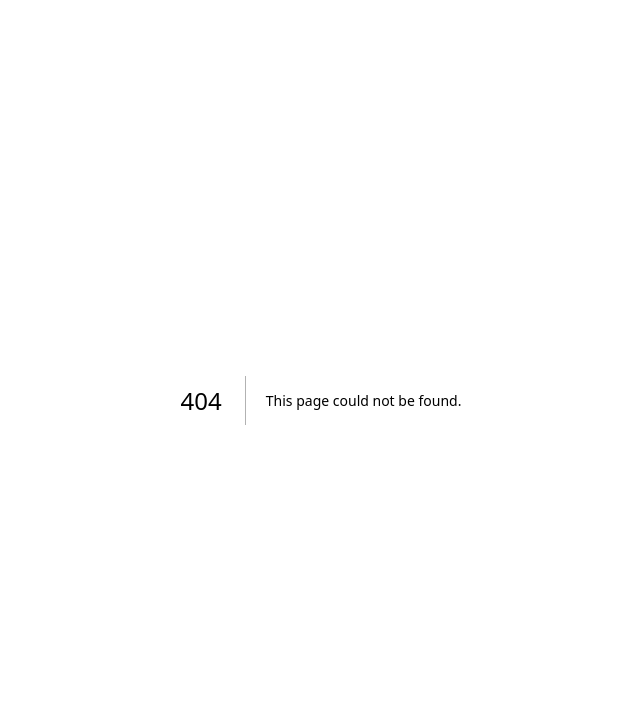
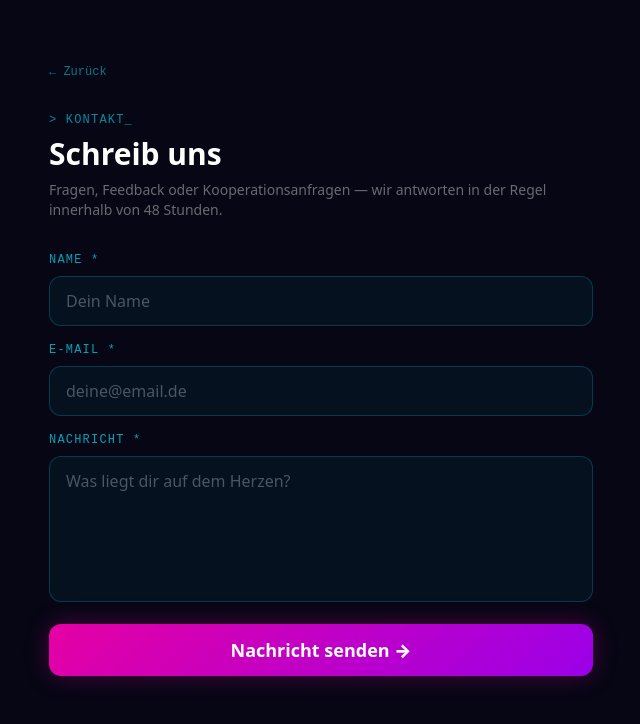
Before and after one commit to arzalpha/ersetzt-mich-ki, a Next.js app: page /kontakt in a window 1280 px wide. Before the commit this address had no page. Shown: the top 724 px of the page, without its empty margins (319-959 px from the left). Built offline with nearby package versions, Linux system fonts and the light colour scheme.

Commit message:
feat: Kontaktformular + Resend-Route, E-Mail aus Impressum/Datenschutz entfernt

```diff
--- a/package.json
+++ b/package.json
@@ -12,7 +12,8 @@
     "@vercel/og": "^0.6.3",
     "next": "14.2.29",
     "react": "^18",
-    "react-dom": "^18"
+    "react-dom": "^18",
+    "resend": "^6.16.0"
   },
   "devDependencies": {
     "@types/node": "^20",
--- /dev/null
+++ b/src/app/api/kontakt/route.ts
@@ -0,0 +1,22 @@
+import { Resend } from 'resend'
+import { NextRequest, NextResponse } from 'next/server'
+
+const resend = new Resend(process.env.RESEND_API_KEY)
+
+export async function POST(req: NextRequest) {
+  const { name, email, message } = await req.json()
+
+  if (!name?.trim() || !email?.trim() || !message?.trim()) {
+    return NextResponse.json({ error: 'Alle Felder sind erforderlich.' }, { status: 400 })
+  }
+
+  await resend.emails.send({
+    from: 'Kontaktformular <noreply@ersetzt-mich-ki.de>',
+    to: process.env.CONTACT_EMAIL ?? 'christian.arzberger@arzalpha.com',
+    replyTo: email.trim(),
+    subject: `Kontaktanfrage von ${name.trim()} — ersetzt-mich-ki.de`,
+    text: `Name: ${name.trim()}\nE-Mail: ${email.trim()}\n\nNachricht:\n${message.trim()}`,
+  })
+
+  return NextResponse.json({ ok: true })
+}
--- a/src/app/datenschutz/page.tsx
+++ b/src/app/datenschutz/page.tsx
@@ -10,7 +10,10 @@ export default function Datenschutz() {
       <div className="text-sm leading-relaxed space-y-6" style={{ color: 'rgba(255,255,255,0.5)' }}>
         <section>
           <h2 className="text-white font-bold mb-2">1. Verantwortlicher</h2>
-          <p>Christian Arzberger, c/o Block Services, Stuttgarter Str. 106, 70736 Fellbach<br />E-Mail: <a href="mailto:christian.arzberger@arzalpha.com" className="underline" style={{ color: 'rgba(255,255,255,0.6)' }}>christian.arzberger@arzalpha.com</a></p>
+          <p>
+            Christian Arzberger, c/o Block Services, Stuttgarter Str. 106, 70736 Fellbach<br />
+            Kontakt: <Link href="/kontakt" className="underline" style={{ color: 'rgba(0,229,255,0.7)' }}>Kontaktformular</Link>
+          </p>
         </section>
         <section>
           <h2 className="text-white font-bold mb-2">2. Welche Daten wir verarbeiten</h2>
@@ -18,21 +21,27 @@ export default function Datenschutz() {
         </section>
         <section>
           <h2 className="text-white font-bold mb-2">3. Verarbeitung durch Anthropic</h2>
-          <p>Deine Eingabe wird zur Verarbeitung an Anthropic PBC (USA) übertragen. Anthropic verarbeitet die Anfrage gemäß ihrer <a href="https://www.anthropic.com/privacy" target="_blank" rel="noopener noreferrer" className="underline" style={{ color: 'rgba(255,255,255,0.6)' }}>Datenschutzerklärung</a>. Die Übertragung erfolgt auf Basis von Art. 49 Abs. 1 lit. b DSGVO.</p>
+          <p>Deine Eingabe wird zur Verarbeitung an Anthropic PBC (USA) übertragen gemäß ihrer <a href="https://www.anthropic.com/privacy" target="_blank" rel="noopener noreferrer" className="underline" style={{ color: 'rgba(0,229,255,0.7)' }}>Datenschutzerklärung</a>. Grundlage: Art. 49 Abs. 1 lit. b DSGVO.</p>
         </section>
         <section>
           <h2 className="text-white font-bold mb-2">4. Hosting</h2>
-          <p>Diese Website wird über Vercel Inc. (USA) gehostet. Dabei werden technisch notwendige Daten (IP-Adresse, Zugriffszeit, Browser) serverseitig verarbeitet. Weitere Informationen: <a href="https://vercel.com/legal/privacy-policy" target="_blank" rel="noopener noreferrer" className="underline" style={{ color: 'rgba(255,255,255,0.6)' }}>Vercel Privacy Policy</a>.</p>
+          <p>Diese Website wird über Vercel Inc. (USA) gehostet. Dabei werden technisch notwendige Daten (IP-Adresse, Zugriffszeit, Browser) verarbeitet. Weitere Informationen: <a href="https://vercel.com/legal/privacy-policy" target="_blank" rel="noopener noreferrer" className="underline" style={{ color: 'rgba(0,229,255,0.7)' }}>Vercel Privacy Policy</a>.</p>
         </section>
         <section>
-          <h2 className="text-white font-bold mb-2">5. Cookies & Tracking</h2>
+          <h2 className="text-white font-bold mb-2">5. Kontaktformular</h2>
+          <p>Wenn du das Kontaktformular nutzt, werden dein Name, deine E-Mail-Adresse und deine Nachricht zur Bearbeitung deiner Anfrage verarbeitet (Art. 6 Abs. 1 lit. b DSGVO). Diese Daten werden nicht an Dritte weitergegeben und nach Abschluss der Anfrage gelöscht.</p>
+        </section>
+        <section>
+          <h2 className="text-white font-bold mb-2">6. Cookies & Tracking</h2>
           <p>Diese Website verwendet <strong className="text-white">keine Tracking-Cookies</strong> und kein Analytics. Die Ergebnisanzeige nutzt den sessionStorage deines Browsers (lokal, wird beim Schließen des Tabs gelöscht).</p>
         </section>
         <section>
-          <h2 className="text-white font-bold mb-2">6. Deine Rechte</h2>
-          <p>Du hast das Recht auf Auskunft, Berichtigung, Löschung und Einschränkung der Verarbeitung. Da wir keine personenbezogenen Daten dauerhaft speichern, entfällt in der Regel ein Löschungsanspruch. Kontakt: <a href="mailto:christian.arzberger@arzalpha.com" className="underline" style={{ color: 'rgba(255,255,255,0.6)' }}>christian.arzberger@arzalpha.com</a></p>
+          <h2 className="text-white font-bold mb-2">7. Deine Rechte</h2>
+          <p>Du hast das Recht auf Auskunft, Berichtigung, Löschung und Einschränkung der Verarbeitung. Kontakt über das <Link href="/kontakt" className="underline" style={{ color: 'rgba(0,229,255,0.7)' }}>Kontaktformular</Link>.</p>
         </section>
-        <p className="text-xs pt-4" style={{ color: 'rgba(255,255,255,0.2)' }}>Stand: Juni 2026 · <Link href="/impressum" className="underline">Impressum</Link></p>
+        <p className="text-xs pt-4" style={{ color: 'rgba(255,255,255,0.2)' }}>
+          Stand: Juni 2026 · <Link href="/impressum" className="underline">Impressum</Link>
+        </p>
       </div>
     </main>
   )
--- a/src/app/impressum/page.tsx
+++ b/src/app/impressum/page.tsx
@@ -9,10 +9,25 @@ export default function Impressum() {
       <h1 className="text-3xl font-black text-white mb-8">Impressum</h1>
       <div className="text-sm leading-relaxed space-y-4" style={{ color: 'rgba(255,255,255,0.5)' }}>
         <p className="font-semibold text-white">Angaben gemäß § 5 TMG</p>
-        <p>Christian Arzberger<br />c/o Block Services<br />Stuttgarter Str. 106<br />70736 Fellbach</p>
-        <p><strong className="text-white">Kontakt:</strong><br />E-Mail: <a href="mailto:christian.arzberger@arzalpha.com" className="underline" style={{ color: 'rgba(255,255,255,0.6)' }}>christian.arzberger@arzalpha.com</a></p>
-        <p><strong className="text-white">Verantwortlich für den Inhalt gem. § 55 Abs. 2 RStV:</strong><br />Christian Arzberger, Adresse wie oben</p>
-        <p className="text-xs pt-4" style={{ color: 'rgba(255,255,255,0.25)' }}>Dieses Tool ist ein spielerisches, illustratives Analyse-Instrument und stellt keine Berufs-, Rechts- oder sonstige Beratung dar.</p>
+        <p>
+          Christian Arzberger<br />
+          c/o Block Services<br />
+          Stuttgarter Str. 106<br />
+          70736 Fellbach
+        </p>
+        <p>
+          <strong className="text-white">Kontakt:</strong><br />
+          <Link href="/kontakt" className="underline hover:opacity-70 transition" style={{ color: 'rgba(0,229,255,0.7)' }}>
+            Kontaktformular →
+          </Link>
+        </p>
+        <p>
+          <strong className="text-white">Verantwortlich für den Inhalt gem. § 55 Abs. 2 RStV:</strong><br />
+          Christian Arzberger, Adresse wie oben
+        </p>
+        <p className="text-xs pt-4" style={{ color: 'rgba(255,255,255,0.25)' }}>
+          Dieses Tool ist ein spielerisches, illustratives Analyse-Instrument und stellt keine Berufs-, Rechts- oder sonstige Beratung dar.
+        </p>
       </div>
     </main>
   )
--- /dev/null
+++ b/src/app/kontakt/page.tsx
@@ -0,0 +1,104 @@
+'use client'
+
+import { useState } from 'react'
+import Link from 'next/link'
+
+export default function Kontakt() {
+  const [name, setName] = useState('')
+  const [email, setEmail] = useState('')
+  const [message, setMessage] = useState('')
+  const [status, setStatus] = useState<'idle' | 'sending' | 'done' | 'error'>('idle')
+
+  async function handleSubmit(e: React.FormEvent) {
+    e.preventDefault()
+    setStatus('sending')
+    try {
+      const res = await fetch('/api/kontakt', {
+        method: 'POST',
+        headers: { 'Content-Type': 'application/json' },
+        body: JSON.stringify({ name, email, message }),
+      })
+      setStatus(res.ok ? 'done' : 'error')
+    } catch {
+      setStatus('error')
+    }
+  }
+
+  const inputStyle = {
+    background: 'rgba(0,229,255,0.05)',
+    border: '1px solid rgba(0,229,255,0.2)',
+  }
+
+  return (
+    <main className="min-h-screen px-4 py-16 max-w-xl mx-auto">
+      <Link href="/" className="text-xs font-mono transition mb-8 block" style={{ color: 'rgba(0,229,255,0.5)' }}>
+        ← Zurück
+      </Link>
+      <p className="text-xs font-mono tracking-widest mb-2" style={{ color: 'rgba(0,229,255,0.6)' }}>&gt; KONTAKT_</p>
+      <h1 className="text-3xl font-black text-white mb-2">Schreib uns</h1>
+      <p className="text-sm mb-8" style={{ color: 'rgba(255,255,255,0.4)' }}>
+        Fragen, Feedback oder Kooperationsanfragen — wir antworten in der Regel innerhalb von 48 Stunden.
+      </p>
+
+      {status === 'done' ? (
+        <div className="rounded-2xl p-6 text-center" style={{ background: 'rgba(0,255,136,0.06)', border: '1px solid rgba(0,255,136,0.2)' }}>
+          <p className="text-2xl font-black text-white mb-2">Nachricht gesendet ✓</p>
+          <p className="text-sm" style={{ color: 'rgba(255,255,255,0.5)' }}>Wir melden uns bald bei dir.</p>
+          <Link href="/" className="inline-block mt-4 text-sm underline" style={{ color: 'rgba(0,229,255,0.6)' }}>Zurück zur Startseite</Link>
+        </div>
+      ) : (
+        <form onSubmit={handleSubmit} className="flex flex-col gap-4">
+          <div>
+            <label className="block text-xs font-mono tracking-widest mb-2" style={{ color: '#00e5ff', opacity: 0.7 }}>NAME *</label>
+            <input
+              type="text" value={name} onChange={(e) => setName(e.target.value)}
+              placeholder="Dein Name" required maxLength={100}
+              className="w-full rounded-xl px-4 py-3 text-white placeholder-gray-600 focus:outline-none transition"
+              style={inputStyle}
+              onFocus={(e) => { e.currentTarget.style.borderColor = 'rgba(0,229,255,0.5)' }}
+              onBlur={(e) => { e.currentTarget.style.borderColor = 'rgba(0,229,255,0.2)' }}
+            />
+          </div>
+          <div>
+            <label className="block text-xs font-mono tracking-widest mb-2" style={{ color: '#00e5ff', opacity: 0.7 }}>E-MAIL *</label>
+            <input
+              type="email" value={email} onChange={(e) => setEmail(e.target.value)}
+              placeholder="deine@email.de" required maxLength={200}
+              className="w-full rounded-xl px-4 py-3 text-white placeholder-gray-600 focus:outline-none transition"
+              style={inputStyle}
+              onFocus={(e) => { e.currentTarget.style.borderColor = 'rgba(0,229,255,0.5)' }}
+              onBlur={(e) => { e.currentTarget.style.borderColor = 'rgba(0,229,255,0.2)' }}
+            />
+          </div>
+          <div>
+            <label className="block text-xs font-mono tracking-widest mb-2" style={{ color: '#00e5ff', opacity: 0.7 }}>NACHRICHT *</label>
+            <textarea
+              value={message} onChange={(e) => setMessage(e.target.value)}
+              placeholder="Was liegt dir auf dem Herzen?" required maxLength={2000} rows={5}
+              className="w-full rounded-xl px-4 py-3 text-white placeholder-gray-600 focus:outline-none transition resize-none"
+              style={inputStyle}
+              onFocus={(e) => { e.currentTarget.style.borderColor = 'rgba(0,229,255,0.5)' }}
+              onBlur={(e) => { e.currentTarget.style.borderColor = 'rgba(0,229,255,0.2)' }}
+            />
+          </div>
+
+          {status === 'error' && (
+            <p className="text-sm text-center" style={{ color: '#e500a4' }}>Fehler beim Senden. Bitte nochmal versuchen.</p>
+          )}
+
+          <button
+            type="submit" disabled={status === 'sending'}
+            className="w-full font-black text-lg py-3 rounded-xl transition text-white"
+            style={{
+              background: 'linear-gradient(135deg, #e500a4 0%, #9b00e8 100%)',
+              boxShadow: '0 0 24px rgba(229,0,164,0.3)',
+              opacity: status === 'sending' ? 0.5 : 1,
+            }}
+          >
+            {status === 'sending' ? 'Wird gesendet …' : 'Nachricht senden →'}
+          </button>
+        </form>
+      )}
+    </main>
+  )
+}
```
Also changed, not shown: 2 other files (tests, documents, lock files or other folders).
